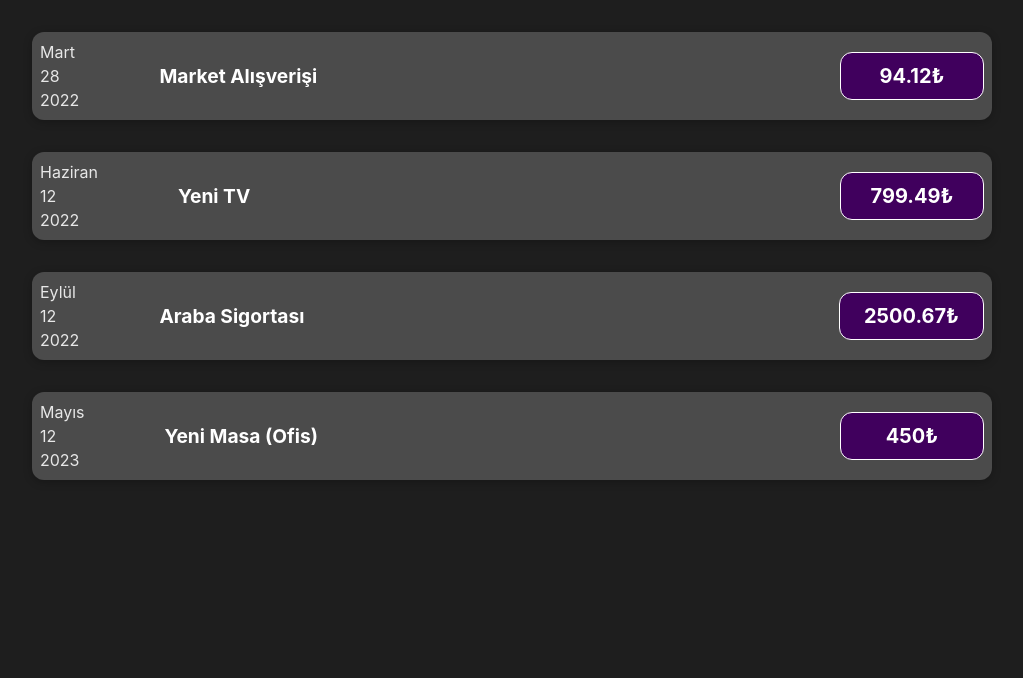
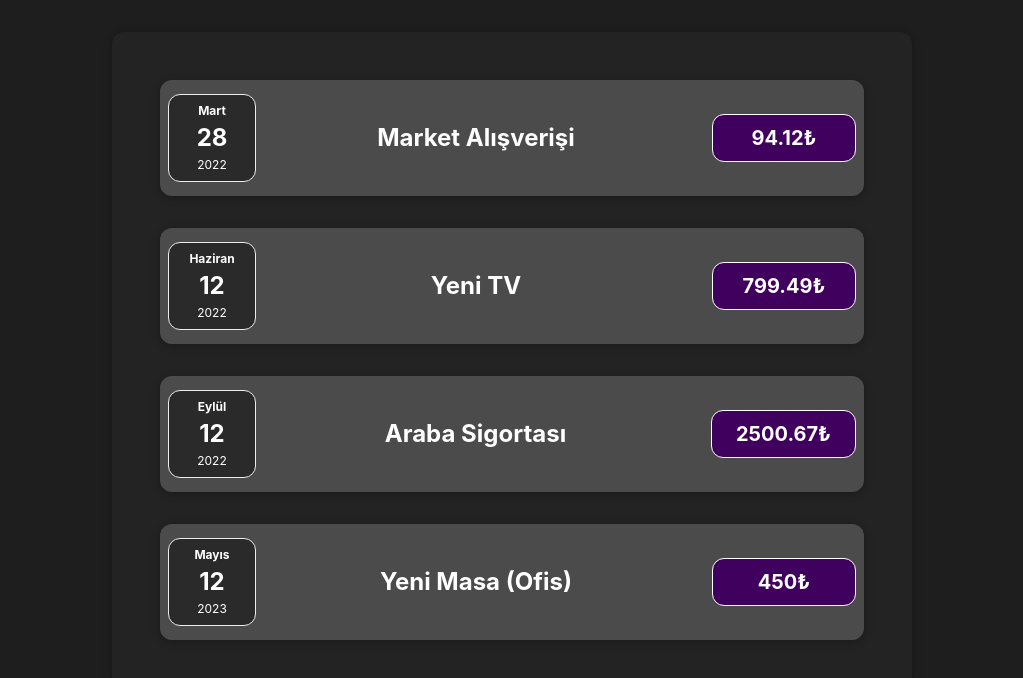
Before and after one commit to yamisagi/expense-tracker-react, a React (Vite) app: page / in a window 1280 px wide. Shown: the top 678 px of the page, without its empty margins (128-1151 px from the left). Built offline with nearby package versions, Linux system fonts and the light colour scheme.

Commit message:
Wrap w/ Wrapper Component

```diff
--- a/src/App.jsx
+++ b/src/App.jsx
@@ -1,4 +1,4 @@
-import ExpenseItem from './components/ExpenseItem/ExpenseItem';
+import Expenses from './components/Expenses/Expenses';
 import './style/App.scss'
 
 function App() {
@@ -31,9 +31,7 @@ function App() {
   ];
   return (
     <>
-      {expenses.map((expense) => (
-        <ExpenseItem key={expense.id} props={expense} />
-      ))}
+      <Expenses expenses={expenses} />
     </>
   )
 }
--- a/src/components/ExpenseCalendar/ExpenseCalendar.jsx
+++ b/src/components/ExpenseCalendar/ExpenseCalendar.jsx
@@ -1,17 +1,19 @@
+import './ExpenseCalendar.scss'
+
 const ExpenseCalendar = ({ date }) => {
     const month = date.toLocaleString('tr-TR', { month: 'long' });
     const day = date.toLocaleString('tr-TR', { day: '2-digit' });
     const year = date.getFullYear();
     console.log(date);
     return (
-        <div>
-            <div>
+        <div className="expense-date">
+            <div className="expense-date__month">
                 {month}
             </div>
-            <div>
+            <div  className="expense-date__day">
                 {day}
             </div>
-            <div>
+            <div className="expense-date__year">
                 {year}
             </div>
         </div>
--- /dev/null
+++ b/src/components/ExpenseCalendar/ExpenseCalendar.scss
@@ -0,0 +1,26 @@
+.expense-date {
+    display: flex;
+    flex-direction: column;
+    width: 5.5rem;
+    height: 5.5rem;
+    border: 1px solid #ececec;
+    background-color: #2a2a2a;
+    color: white;
+    border-radius: 12px;
+    align-items: center;
+    justify-content: center;
+
+    &__month {
+      font-size: 0.75rem;
+      font-weight: bold;
+    }
+
+    &__year {
+      font-size: 0.75rem;
+    }
+
+    &__day {
+      font-size: 1.5rem;
+      font-weight: bold;
+    }
+  }
--- a/src/components/ExpenseItem/ExpenseItem.jsx
+++ b/src/components/ExpenseItem/ExpenseItem.jsx
@@ -1,18 +1,20 @@
 import './ExpenseItem.scss'
 import ExpenseCalendar from '../ExpenseCalendar/ExpenseCalendar';
+import PropTypes from 'prop-types';
 
-const ExpenseItem = ({ props }) => {
-    const { title, amount, date } = props;
+
+const ExpenseItem = ({ title, amount, date }) => {
 
     return (
         <div className='expense-item'>
             <ExpenseCalendar date={date} />
             <div className='expense-item__description'>
-                <h2>{title}</h2>
+                <h2 className='expense-item__title'>{title}</h2>
                 <div className='expense-item__price'>{amount}₺</div>
             </div>
         </div>
     )
 }
 
+
 export default ExpenseItem;
--- a/src/components/ExpenseItem/ExpenseItem.scss
+++ b/src/components/ExpenseItem/ExpenseItem.scss
@@ -16,28 +16,20 @@
   font-size: $size;
   font-weight: $weight;
   color: $color;
-
 }
 
 .expense-item {
   @include center-flex();
   @include box-shadow(0, 2px, 8px, 0, #000);
   padding: 0.5rem;
-  margin: 2rem 10rem;
+  margin: 2rem;
   border-radius: 12px;
 
   @include background-color(#4b4b4b);
   min-width: 25rem;
 
-  h2 {
-    @include font-style(1.2rem, bold, white);
-    flex: 1;
-    margin: 0 5rem;
-  }
-  @media (min-width: 580px) {
-    flex-direction: row;
-    justify-content: space-between;
-    align-items: center;
+  @media (max-width: 580px) {
+    margin: 1rem;
     min-width: 20rem;
   }
 }
@@ -73,3 +65,15 @@
     padding: 0.5rem 1.5rem;
   }
 }
+
+.expense-item__title {
+  @include font-style(1.25rem, bold, white);
+  flex: 1;
+  text-align: center;
+
+  @media (min-width: 580px) {
+    @include font-style(1.5rem, bold, white);
+    margin: 2rem;
+    text-align: center;
+  }
+}
--- /dev/null
+++ b/src/components/Expenses/Expenses.jsx
@@ -0,0 +1,18 @@
+import './Expenses.scss'
+
+import ExpenseItem from '../ExpenseItem/ExpenseItem';
+
+const Expenses = ({ expenses }) => {
+    console.log(expenses);
+    return (
+        <div className="expenses">
+            {expenses.map((expense) => (
+                <ExpenseItem key={expense.id} {...expense} />
+                // Spread Operator'ü ile expense objesinin tüm özelliklerini ExpenseItem'a gönderiyoruz.
+                // Yani bir nevi <ExpenseItem title={expense.title} amount={expense.amount} date={expense.date} /> yazmış gibi oluyoruz.
+            ))}
+        </div>
+    )
+}
+
+export default Expenses;
--- /dev/null
+++ b/src/components/Expenses/Expenses.scss
@@ -0,0 +1,9 @@
+.expenses {
+    background-color: rgb(35, 35, 35);
+    margin: 2rem auto;
+    padding: 1rem;
+    width: 50rem;
+    max-width: 90%;
+    border-radius: 12px;
+    box-shadow: 0 1px 8px rgba(0, 0, 0, 0.25);
+  }
```
Also changed, not shown: .eslintrc.cjs.
